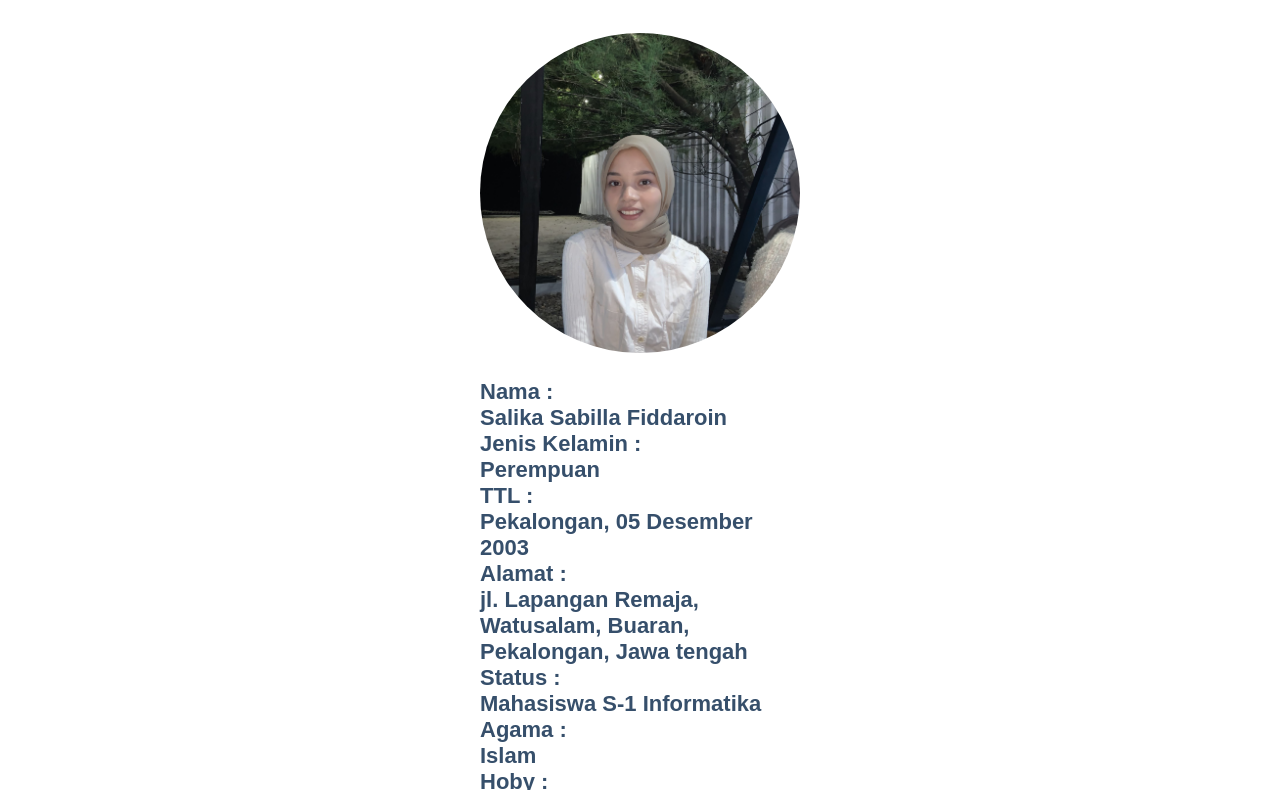
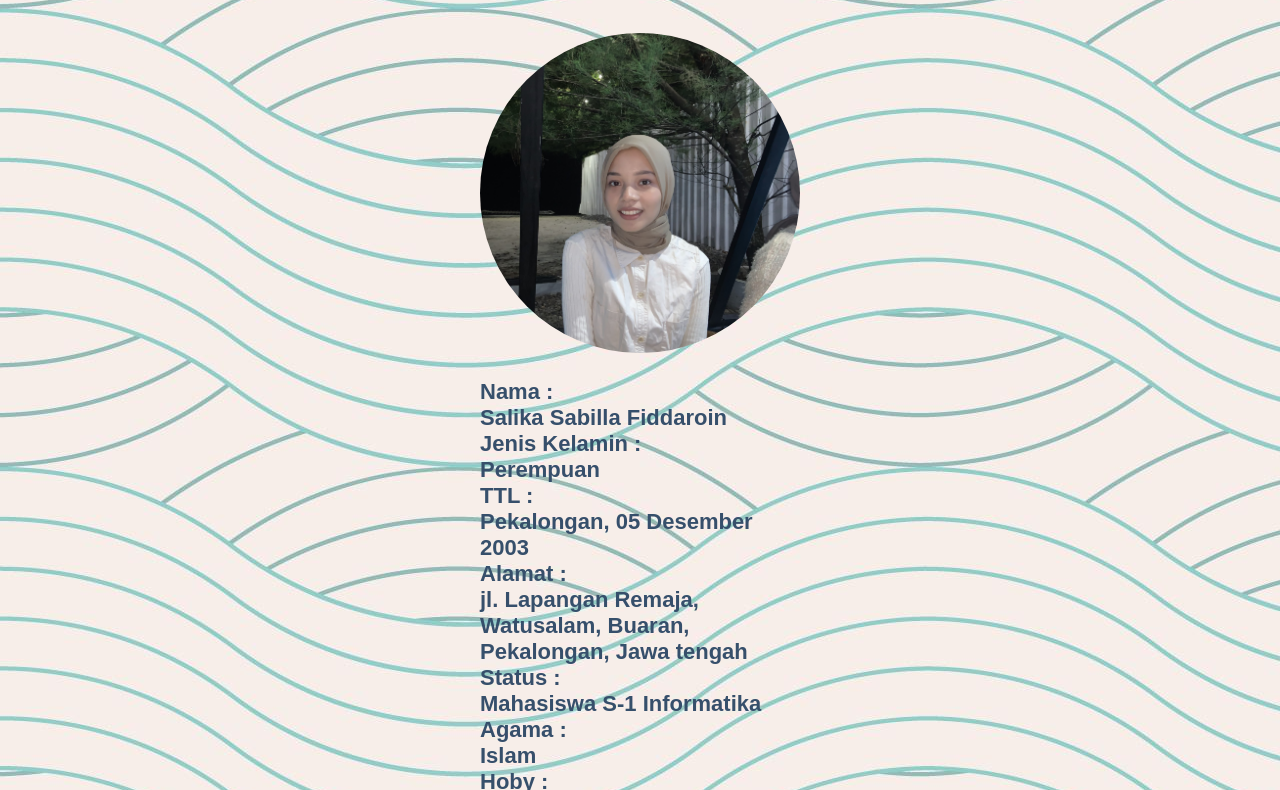
Before and after one commit to Salikasabilla/portofolio-lama, a plain HTML site: page profil.html in a window 1280 px wide. Shown: the part 221-1011 px from the top of the page. Drawn offline with Linux system fonts and the light colour scheme; the site is published under a folder, as on GitHub Pages, so addresses that start at the root find nothing.

Commit message:
Update profile.css

```diff
--- a/profile.css
+++ b/profile.css
@@ -8,7 +8,7 @@ body {
     margin: 0px;
     padding: 0px;
     font-family: 'Poppins', sans-serif;
-    background-image: url(/gambar/bg5.jpg)
+    background-image: url(gambar/bg5.jpg)
 }
 
 .wrapper {
```
